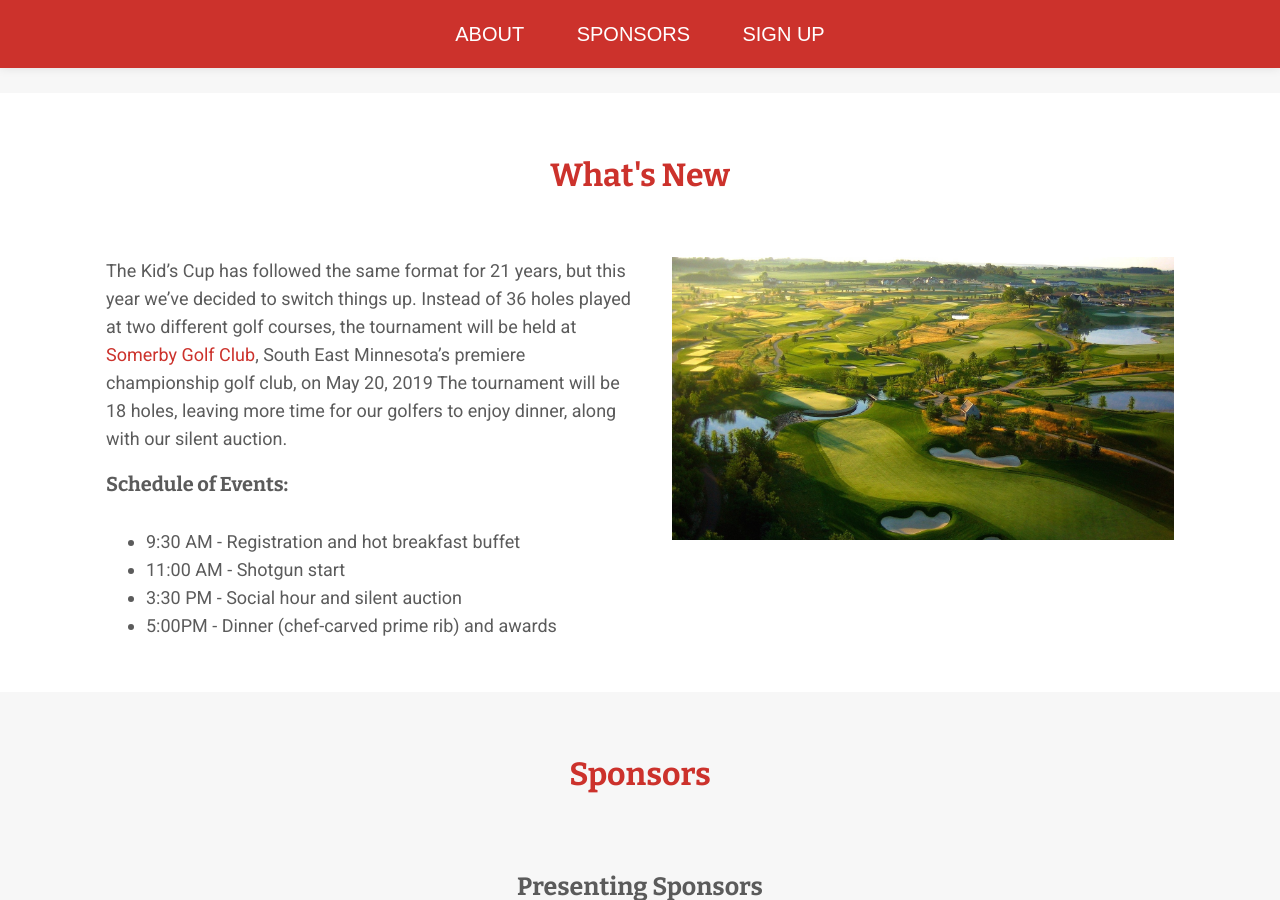
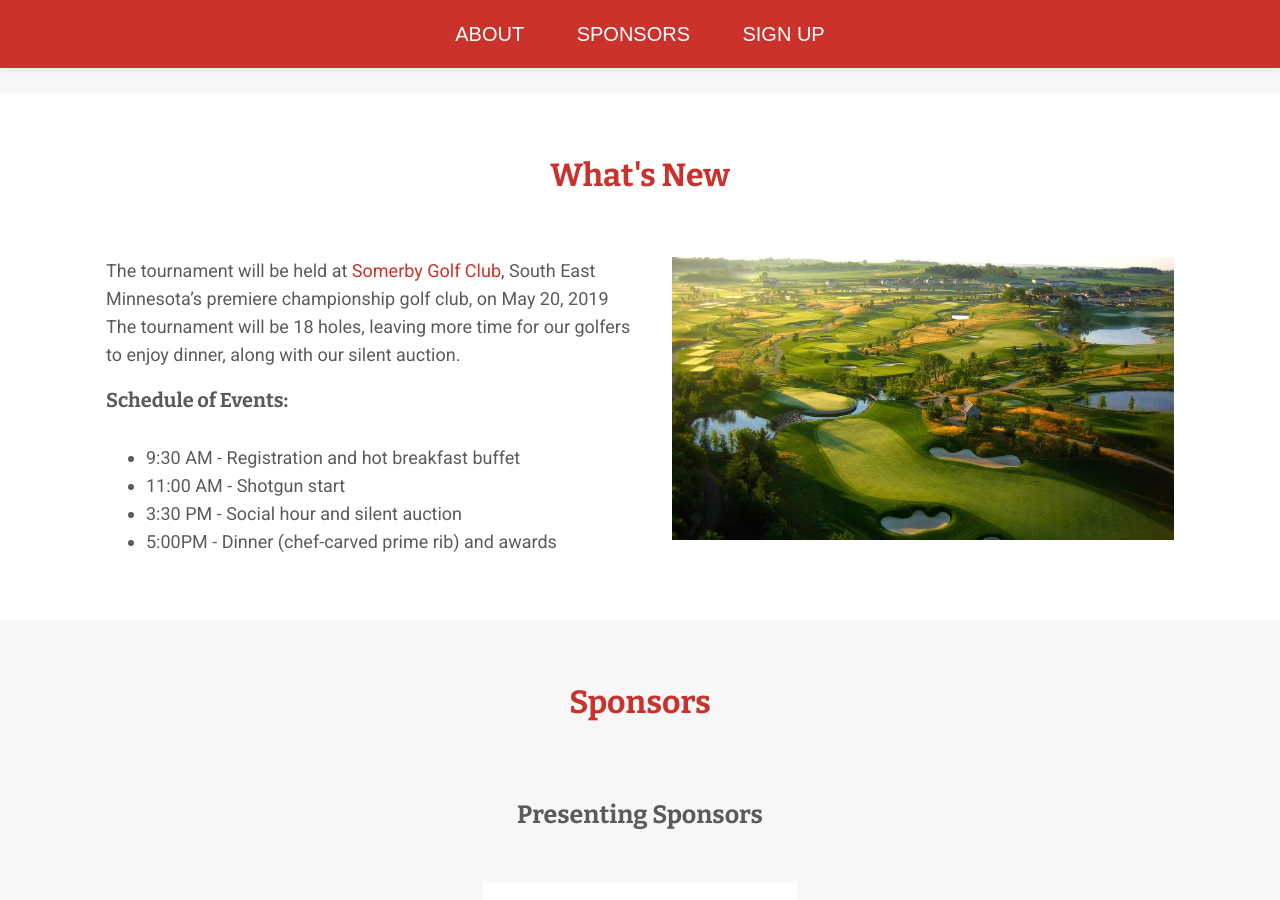
Before and after one commit to kidscuprochester/kidscuprochester.github.io, a Jekyll site: the page built from index.md, in a window 1280 px wide and 900 px high, scrolled down 1735 px. Built offline with Jekyll 4.4.1, drawn with Linux system fonts in a browser that asks for light colours; nearby versions of some CDN libraries.

Commit message:
Updated Config

```diff
--- a/_config.yml
+++ b/_config.yml
@@ -32,7 +32,7 @@ who_we_are:
   image: "/uploads/players_1.jpg"
 whats_new:
   text: |
-    The Kid's Cup has followed the same format for 21 years, but this year we've decided to switch things up. Instead of 36 holes played at two different golf courses, the tournament will be held at [Somerby Golf Club](http://www.somerby.com), South East Minnesota's premiere championship golf club, on May 20, 2019
+    The tournament will be held at [Somerby Golf Club](http://www.somerby.com), South East Minnesota's premiere championship golf club, on May 20, 2019
     The tournament will be 18 holes, leaving more time for our golfers to enjoy dinner, along with our silent auction.
     ##### Schedule of Events:
     * 9:30 AM - Registration and hot breakfast buffet
```
